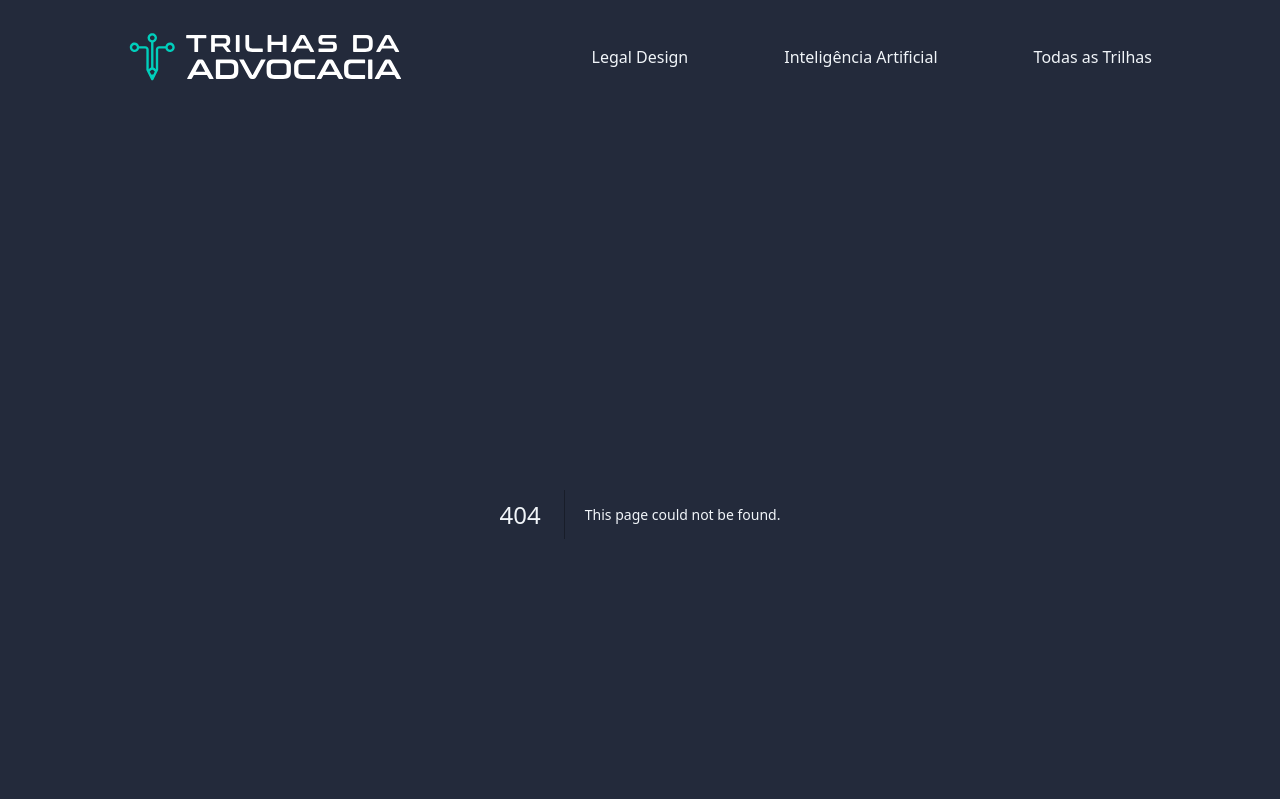
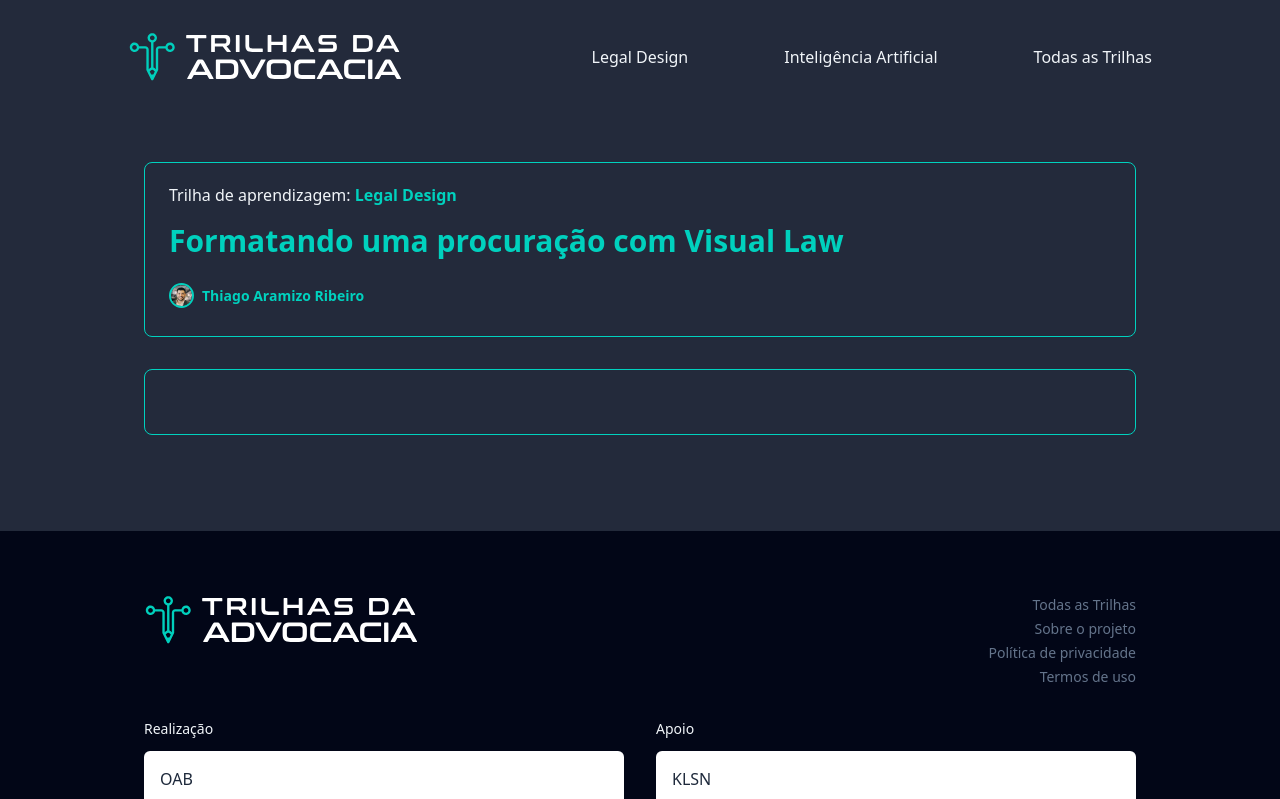
Before and after one commit to thiagoaramizo/trilhas-adv, a Next.js app: page /licao/formatando-uma-procuracao-com-visual-law in a window 1280 px wide. Before the commit this address had no page. Shown: the top 799 px of the page. Built offline with nearby package versions, Linux system fonts and the light colour scheme.

Commit message:
Lesson page

```diff
--- a/package.json
+++ b/package.json
@@ -20,6 +20,7 @@
     "postcss": "8.4.23",
     "react": "18.2.0",
     "react-dom": "18.2.0",
+    "react-player": "^2.12.0",
     "tailwindcss": "3.3.2",
     "typescript": "5.0.4"
   }
--- a/src/components/LessonCard.tsx
+++ b/src/components/LessonCard.tsx
@@ -11,7 +11,7 @@ export function LessonCard ({ lesson }:LessonCardProps) {
   return (
     <div className="relative">
       <div className="">
-          <div style={{height: 'calc(100% + 2rem)', left: '2.125rem'}} className="absolute top-6  w-1 bg-secondary-300"></div>
+          <div style={{height: 'calc(100% + 4rem)', left: '2.125rem'}} className="absolute top-6  w-1 bg-secondary-300"></div>
           <div className="absolute top-6 left-6 w-6 h-6 bg-background rounded-full border-solid border-4 border-secondary-300"></div>
       </div>
       <div className="flex items-top gap-2 rounded-lg px-6 pl-16 pt-5 pb-5 border border-primary-500">
@@ -22,11 +22,11 @@ export function LessonCard ({ lesson }:LessonCardProps) {
             <span>{lesson.desc}</span>
             {lesson.slug &&
               <div className="flex justify-between items-center pb-2">
-                <Link className='block bg-secondary-500 w-fit px-6 py-2 text-sm rounded-md text-slate-100 transition-all hover:scale-105' href={'#'}>Acessar conteúdo</Link>
+                <Link className='block bg-secondary-500 w-fit px-6 py-2 text-sm rounded-md text-slate-100 transition-all hover:scale-105' href={'/licao/' + lesson.slug}>Acessar conteúdo</Link>
                 {lesson.partner &&
                   <div className="">
                     <span className="block text-xs font-light pb-1 text-center">Em parceira com</span>
-                    <Link href={'#'}>
+                    <Link href={lesson.partner.link} target="_blank">
                       <Image src={'/partners/' + lesson.partner.logoSrc} alt='' width={100} height={25}/>
                     </Link>
                   </div>
--- a/src/components/Person.tsx
+++ b/src/components/Person.tsx
@@ -3,21 +3,25 @@ import Image from "next/image";
 
 interface PersonProps {
   person: PersonType
+  size?: 'md' | 'sm' | "xs"
 }
 
-export function Person( {person}:PersonProps ) {
+export function Person( {person, size='md'}:PersonProps ) {
 
   const profilePic = person.pic || 'default.jpg'
+  const picSize = size === 'md' ? 45 :
+    size === 'sm' ? 30 : 25
+  const nameSizeStyle = size === 'xs' ? 'text-sm' : 'text-md'
 
   return (
     <div className="flex gap-2 leading-4 items-center py-2">
       <div>
-        <Image src={"/person/" + profilePic} alt='' width={45} height={45} className="rounded-full border-2 border-primary-500"/>
+        <Image src={"/person/" + profilePic} alt='' width={picSize} height={picSize} className="rounded-full border-2 border-primary-500"/>
       </div>
 
       <div className="flex flex-col">
-        <strong className="text-primary-500 font-semibold">{person.name}</strong>
-        <span className="text-xs text-slate-400">{person.position}</span>
+        <strong className={"text-primary-500 font-semibold " + nameSizeStyle}>{person.name}</strong>
+        {person.position && <span className="text-xs text-slate-400">{person.position}</span>}
       </div>
     </div>
   )
--- a/src/data/lessons.ts
+++ b/src/data/lessons.ts
@@ -3,7 +3,7 @@ import { PersonType } from "./persons"
 export interface LessonType {
   id: string
   name: string
-  slug?: string
+  slug: string
   createdAt?: string
   categories: string[]
   autors?: PersonType[]
@@ -23,17 +23,20 @@ export const lessons: LessonType[] = [
   {
     id: '1',
     name: 'O que é o Legal Design?',
-    categories: ['Legal Design']
+    categories: ['Legal Design'],
+    slug: 'o-que-e-o-legal-design',
   },
   {
     id: '2',
     name: 'Visual Law e Legal Design',
-    categories: ['Legal Design']
+    categories: ['Legal Design'],
+    slug: 'visual-law-e-legal-design',
   },
   {
     id: '3',
     name: 'Detox law: simplificando a linguagem jurídica',
-    categories: ['Legal Design']
+    categories: ['Legal Design'],
+    slug: 'detox-law-simplificando-a-linguagem-juridica',
   },
   {
     id: '4',
@@ -43,7 +46,6 @@ export const lessons: LessonType[] = [
     autors: [
       {
         name: 'Thiago Aramizo Ribeiro',
-        position: 'Instrutor',
         pic: 'thiago-aramizo-ribeiro.jpg',
       }
     ],
@@ -59,12 +61,14 @@ export const lessons: LessonType[] = [
   {
     id: '5',
     name: 'Formatando um contrato de honorários com  Visual Law',
-    categories: ['Legal Design']
+    categories: ['Legal Design'],
+    slug: 'formatando-um-contrato-de-honorarios-com-visual-law',
   },
   {
     id: '6',
     name: 'Feedback para o cliente',
-    categories: ['Legal Design']
+    categories: ['Legal Design'],
+    slug: 'feedback-para-o-cliente',
   }
 
 ]
--- a/src/data/persons.ts
+++ b/src/data/persons.ts
@@ -1,6 +1,6 @@
 export interface PersonType {
   name: string
-  position: string
+  position?: string
   pic?: string
   linkedin?: string
   facebook?: string
--- /dev/null
+++ b/src/pages/licao/[slug].tsx
@@ -0,0 +1,84 @@
+import { Person } from "@/components/Person";
+import { SectionContainer } from "@/components/SectionContainer";
+import { LessonType, lessons } from "@/data/lessons";
+import { GetStaticPaths, GetStaticProps } from "next";
+import Head from "next/head";
+
+
+export const getStaticPaths: GetStaticPaths = () => {
+
+  const paths = lessons.map( (lesson:LessonType) => {
+    return ({ params: {slug: lesson.slug}})
+  })
+
+  return {
+    paths,
+    fallback: false
+  }
+}
+
+export const getStaticProps: GetStaticProps<any, {slug: string}> = ({params}) => {
+
+  // @ts-ignore
+  const lessonSlug = params.slug
+
+  const allLessons = [...lessons]
+  const lessonIndex = allLessons.findIndex((lesson)=> lesson.slug === lessonSlug )
+  const lesson = allLessons[lessonIndex]
+
+  return {
+    props: {
+      lesson
+    },
+    //revalidate: 60 * 60 * 2 // 2 hours
+    revalidate: 1
+  }
+}
+
+interface LessonPageProps {
+  lesson: LessonType
+}
+
+export default function LessonPage ( { lesson }:LessonPageProps) {
+
+  const titleString = lesson.name + " - Trilhas da Advocacia"
+  const lessonVideoUrl = lesson.youtubeVideoLink || ''
+
+  return (
+    <>
+      <Head>
+        <title>{titleString}</title>
+      </Head>
+
+      <article>
+        <SectionContainer className="pt-12 px-4 pb-24 flex flex-col gap-8">
+
+        <div className="flex items-top gap-2 rounded-lg px-6 py-5 border border-primary-500">
+          <div className="flex flex-col text-primary-500 gap-4">
+            <span className="block text-slate-100 font-light">Trilha de aprendizagem: <strong className="text-primary-500 font-semibold"> {lesson.categories.map((item)=> item)} </strong></span>
+            <strong className="block text-3xl">{lesson.name}</strong>
+            <div className="flex gap-4">
+              {
+                lesson.autors && lesson.autors.map((author) => <Person key={author.name} person={author} size="xs"/>)
+              }
+            </div>
+          </div>
+        </div>
+
+        {lesson.youtubeVideoLink &&
+          <div className="flex justify-center rounded-lg px-6 py-8 border border-primary-500">
+            <div className="w-fit rounded-md overflow-hidden">
+
+            </div>
+
+          </div>
+        }
+
+        </SectionContainer>
+      </article>
+
+
+    </>
+
+  )
+}
--- a/src/pages/trilhas/[slug].tsx
+++ b/src/pages/trilhas/[slug].tsx
@@ -60,7 +60,7 @@ export default function PathPage ( { path }:PathDinamicPageProps) {
         </div>
       </SectionContainer>
 
-      <SectionContainer className="flex flex-col gap-8 pt-12 pb-24 px-4">
+      <SectionContainer className="flex flex-col gap-10 pt-12 pb-24 px-4">
         {path.lessons.map((lesson)=>{
           return (
             <LessonCard key={lesson.id} lesson={lesson}/>
@@ -68,7 +68,7 @@ export default function PathPage ( { path }:PathDinamicPageProps) {
         })}
         <div className="relative">
           <div className="">
-              <div style={{height: 'calc(100% + 2rem)', left: '2.125rem'}} className="absolute top-6  w-1 bg-background"></div>
+              <div style={{height: 'calc(100% + 2rem)', left: '2.125rem'}} className="absolute top-6 w-1 bg-background"></div>
               <div className="absolute top-6 left-6 w-6 h-6 bg-background rounded-full border-solid border-4 border-secondary-300"></div>
           </div>
           <div className="flex items-top gap-2 rounded-lg px-6 pl-16 py-6">
```
Also changed, not shown: 1 other file (tests, documents, lock files or other folders).
